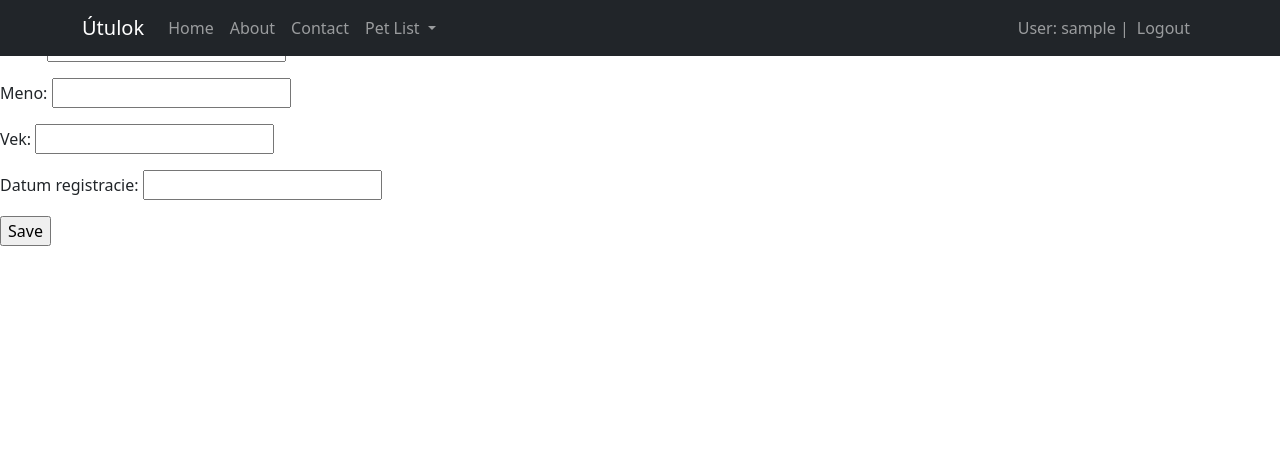
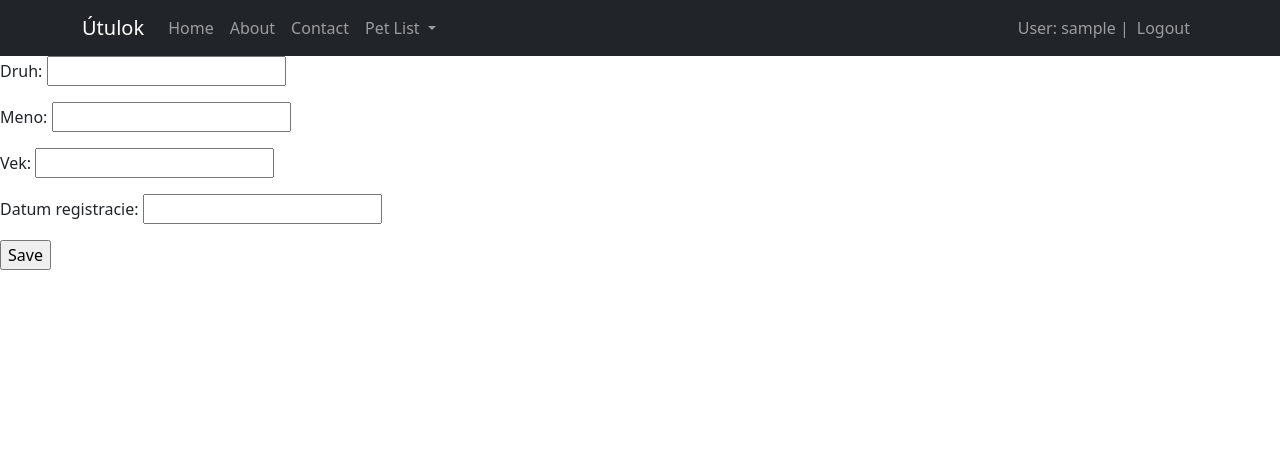
Before and after one commit to simonsmida/IIS-project, a Django app: page /animals/create/ in a window 1280 px wide. Shown: the top 469 px of the page. Run offline with Django 4.2, Linux system fonts and the light colour scheme; the visitor is signed in with stand-in values (Sample User, id 1); some libraries are stand-ins or nearby versions.

Commit message:
fixing alignment

```diff
--- a/zvu/shelter/templates/shelter/base.html
+++ b/zvu/shelter/templates/shelter/base.html
@@ -10,7 +10,7 @@
   </head>
   <body id="page-top">
     {% include 'shelter/navbar.html' %}
-    <div style="padding-top: 2rem; padding-bottom: 2rem;">
+    <div style="padding-top: 3.5rem; padding-bottom: 2rem;">
       {% block content %}
       {% endblock %}
     </div>
```
